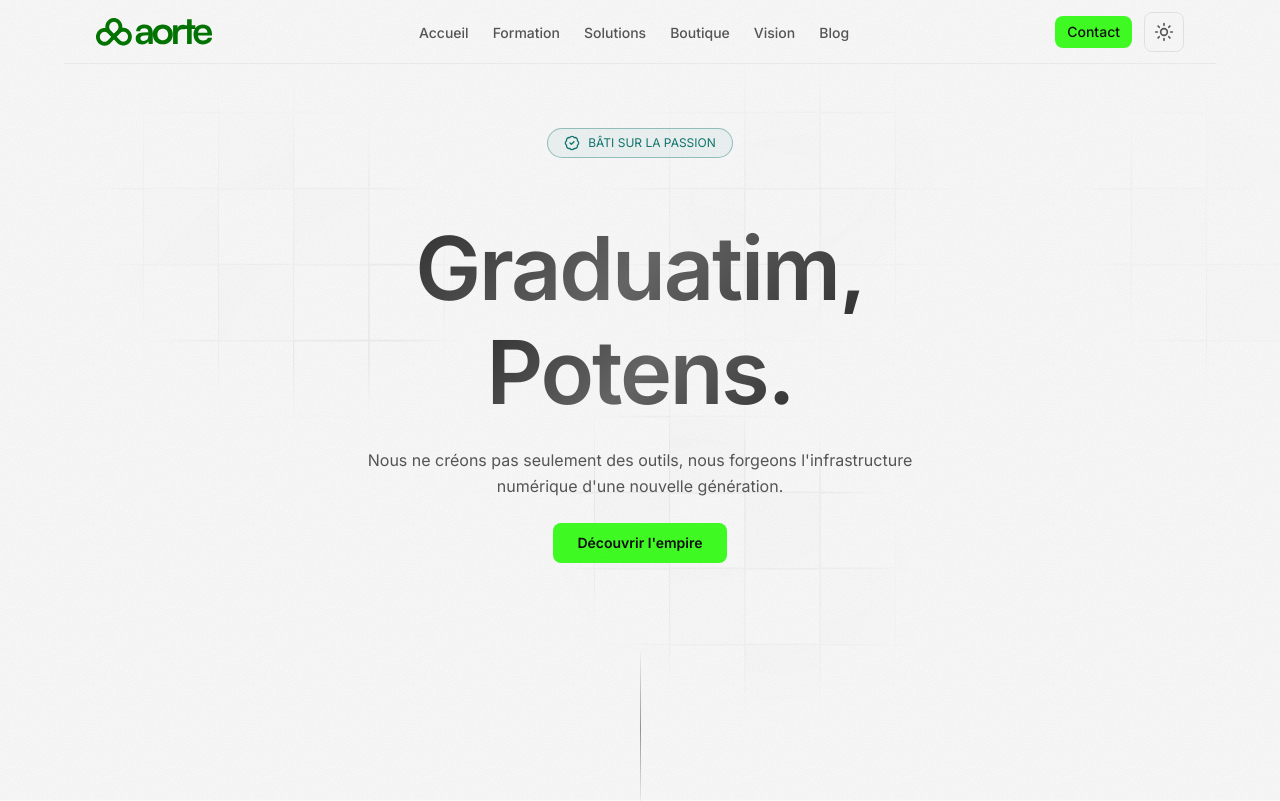
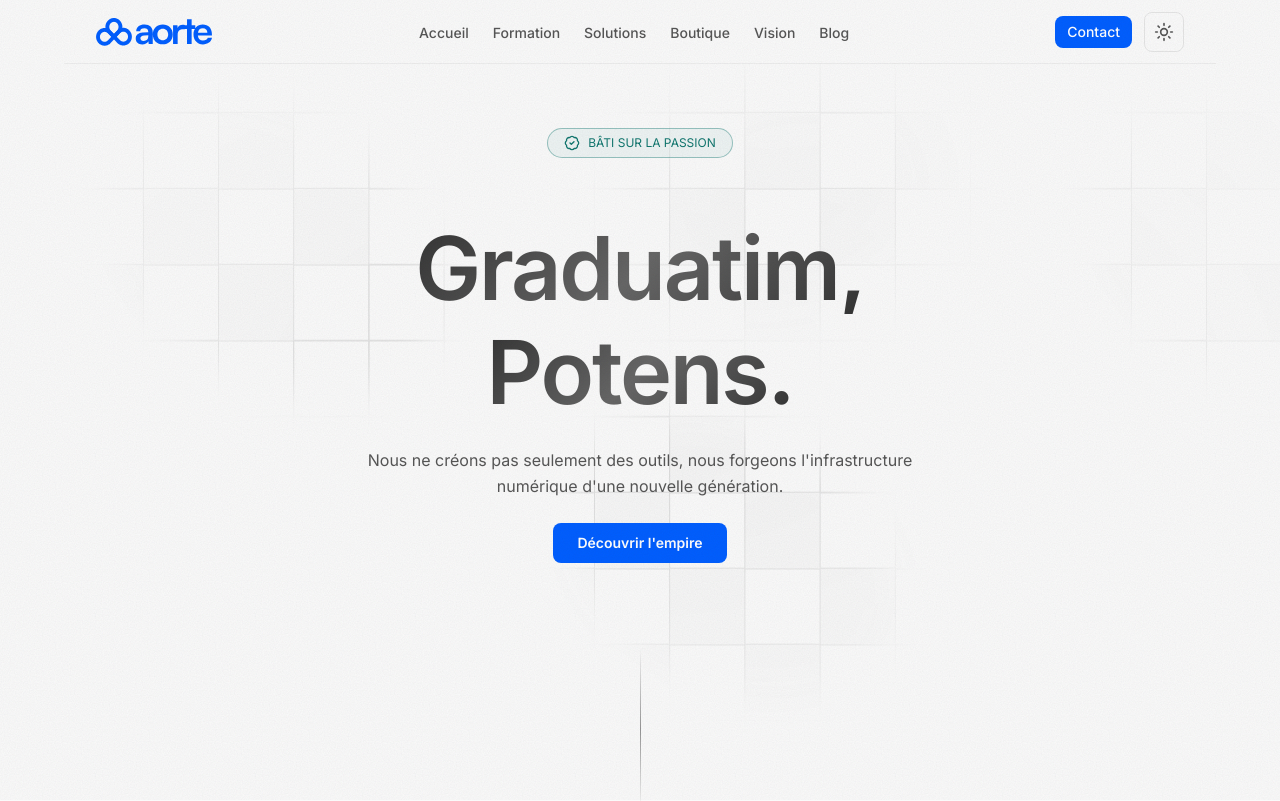
Before and after one commit to bazieebenezer/Aorte-africa, a Next.js app: page / in a window 1280 px wide. Shown: the top 801 px of the page. Built offline with nearby package versions, Linux system fonts and the light colour scheme.

Commit message:
Light mode : bleu #015eff (logo + elements), grilles hero plus visibles, cartes Vision alignees sur Services

```diff
--- a/src/app/globals.css
+++ b/src/app/globals.css
@@ -9,8 +9,8 @@
   --card-foreground: #181818;
   --popover: #ffffff;
   --popover-foreground: #181818;
-  --primary: #40ff23;
-  --primary-foreground: #0e100f;
+  --primary: #015eff;
+  --primary-foreground: #ffffff;
   --secondary: #e8e8e8;
   --secondary-foreground: #181818;
   --muted: #f1f1f1;
@@ -22,13 +22,14 @@
   --border: #e5e5e5;
   --border-hover: #c7c7c7;
   --input: #e5e5e5;
-  --ring: #40ff23;
+  --ring: #015eff;
   --radius: 0.625rem;
+  --logo-color: #015eff;
 }
 
-/* Texte vert sur fond clair : vert sombre lisible (le néon serait illisible) */
+/* Texte vert sur fond clair : le bleu brand #015eff est lisible (5,2:1) */
 :root:not(.dark) .text-primary {
-  color: #15803d;
+  color: #015eff;
 }
 
 .dark {
@@ -52,6 +53,7 @@
   --border-hover: #2e2e2e;
   --input: #1a1a1a;
   --ring: #40ff23;
+  --logo-color: #39ff14;
 }
 
 @theme inline {
@@ -112,9 +114,12 @@
   color: transparent;
 }
 
-/* Logo vert néon : assombri en mode clair pour rester lisible */
-:root:not(.dark) .theme-logo {
-  filter: brightness(0.42) saturate(1.4);
+/* Logo monochrome recoloré via masque : bleu #015eff en clair, vert néon en sombre */
+@utility logo-mask {
+  display: inline-block;
+  background-color: var(--logo-color);
+  -webkit-mask: url(/img/logo.svg) center / contain no-repeat;
+  mask: url(/img/logo.svg) center / contain no-repeat;
 }
 
 /* Grille décorative blanche : inversée en mode clair */
--- a/src/components/footer.tsx
+++ b/src/components/footer.tsx
@@ -1,6 +1,6 @@
-import Image from "next/image";
 import Link from "next/link";
 import { Badge } from "@/components/ui/badge";
+import { Logo } from "@/components/logo";
 
 const NAVIGATION = [
   { label: "Learn", href: "/#learn" },
@@ -20,13 +20,7 @@ export function Footer() {
       <div className="mx-auto flex max-w-6xl flex-col gap-10 md:flex-row md:justify-between">
         <div>
           <div className="flex items-center gap-3">
-            <Image
-              src="/img/logo.svg"
-              alt="Logo Aorte Group"
-              width={28}
-              height={28}
-              className="theme-logo h-7 w-auto"
-            />
+            <Logo />
             <p className="text-sm text-muted-foreground">Graduatim, Potens.</p>
           </div>
         </div>
--- /dev/null
+++ b/src/components/logo.tsx
@@ -0,0 +1,11 @@
+import { cn } from "@/lib/utils";
+
+export function Logo({ className }: { className?: string }) {
+  return (
+    <span
+      aria-label="Aorte"
+      role="img"
+      className={cn("logo-mask h-7 w-[117px]", className)}
+    />
+  );
+}
--- a/src/components/navbar.tsx
+++ b/src/components/navbar.tsx
@@ -1,12 +1,12 @@
 "use client";
 
 import { useEffect, useState } from "react";
-import Image from "next/image";
 import Link from "next/link";
 import { AnimatePresence, motion } from "framer-motion";
 import { ArrowUpRight, Menu, X } from "lucide-react";
 import { Button } from "@/components/ui/button";
 import { ThemeToggle } from "@/components/theme-toggle";
+import { Logo } from "@/components/logo";
 import { cn } from "@/lib/utils";
 
 const NAV_LINKS = [
@@ -46,14 +46,7 @@ export function Navbar({ onContact }: { onContact: () => void }) {
         )}
       >
         <Link href="/#home" className="relative z-[70] flex items-center" onClick={close}>
-          <Image
-            src="/img/logo.svg"
-            alt="Aorte logo"
-            width={28}
-            height={28}
-            className="theme-logo h-7 w-auto"
-            priority
-          />
+          <Logo />
         </Link>
 
         <ul className="hidden items-center gap-6 lg:flex">
--- a/src/components/sections/dream.tsx
+++ b/src/components/sections/dream.tsx
@@ -62,14 +62,14 @@ export function Dream() {
         >
           {VALUES.map((value) => (
             <motion.div key={value.title} variants={staggerChild} className="min-w-0">
-              <TiltCard className="group h-full rounded-xl border border-border bg-gradient-to-tr from-background/80 to-card p-6 transition-colors duration-300 hover:border-border-hover">
+              <TiltCard className="group h-full rounded-xl border border-border bg-gradient-to-br from-secondary to-background p-6 transition-colors duration-300 hover:border-border-hover">
                 <div className="mb-4 flex size-14 items-center justify-center rounded-full border border-border bg-gradient-to-b from-secondary to-background transition-all duration-300 group-hover:border-primary/40 group-hover:shadow-[0_0_20px_rgba(64,255,35,0.08)]">
                   <value.icon className="size-6 text-foreground transition-colors duration-300 group-hover:text-primary" />
                 </div>
-                <h3 className="text-silver mb-2 text-sm font-semibold tracking-wide">
+                <h3 className="text-silver fs-card-title mb-4 font-semibold leading-snug">
                   {value.title}
                 </h3>
-                <p className="leading-relaxed text-muted-foreground text-left">
+                <p className="leading-relaxed text-muted-foreground">
                   {value.text}
                 </p>
               </TiltCard>
```
Also changed, not shown: public/img/grid.svg.
